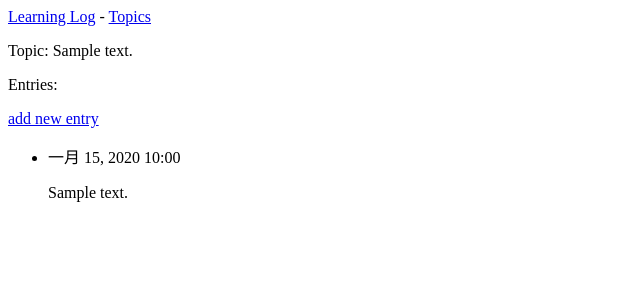
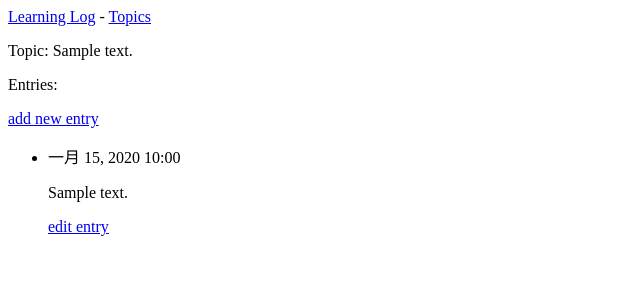
Before and after one commit to Ihtml/learning_log, a Django app: page /topics/1/ in a window 1280 px wide. Shown: the top 300 px of the page, without its empty margins (0-640 px from the left). Run offline with Django 3.2, Linux system fonts and the light colour scheme; tables that the repository leaves empty hold one stand-in row (values such as "Sample post").

Commit message:
edit entry feature

```diff
--- a/learning_logs/templates/learning_logs/topic.html
+++ b/learning_logs/templates/learning_logs/topic.html
@@ -13,6 +13,9 @@
 {#            模板过滤器，表示以 January 1，2018 12：30格式显示时间戳#}
             <p>{{ entry.date_added|date:'M d, Y H:i' }}</p>
             <p>{{ entry.text|linebreaks }}</p>
+            <p>
+                <a href="{% url 'learning_logs:edit_entry' entry.id %}">edit entry</a>
+            </p>
         </li>
         {% empty %}
         <li>
--- a/learning_logs/urls.py
+++ b/learning_logs/urls.py
@@ -13,4 +13,5 @@ urlpatterns = [
     path('topics/<int:topic_id>/', views.topic, name='topic'),
     path('new_topic/', views.new_topic, name='new_topic'),
     path('new_entry/<int:topic_id>/', views.new_entry, name='new_entry'),
+    path('edit_entry/<int:entry_id>/', views.edit_entry, name='edit_entry'),
 ]
--- a/learning_logs/views.py
+++ b/learning_logs/views.py
@@ -7,7 +7,7 @@ from django.shortcuts import render
 from django.http import HttpResponseRedirect
 from django.urls import reverse
 
-from .models import Topic
+from .models import Topic, Entry
 from .forms import TopicForm, EntryForm
 
 
@@ -62,3 +62,21 @@ def new_entry(request, topic_id):
 
     context = {'form': form, 'topic': topic}
     return render(request, 'learning_logs/new_entry.html', context)
+
+
+def edit_entry(request, entry_id):
+    # 编辑既有条目
+    entry = Entry.objects.get(id=entry_id)
+    topic = entry.topic
+
+    if request.method != 'POST':
+        # 初次请求，使用当前条目填充表单
+        form = EntryForm(instance=entry)
+    else:
+        form = EntryForm(instance=entry, data=request.POST)
+        if form.is_valid():
+            form.save()
+            return HttpResponseRedirect(reverse('learning_logs:topic', args=[topic.id]))
+
+    context = {'entry': entry, 'topic': topic, 'form': form}
+    return render(request, 'learning_logs/edit_entry.html', context)
```
Also changed, not shown: learning_logs/templates/learning_logs/edit_entry.html (added, +14 -0 lines).
